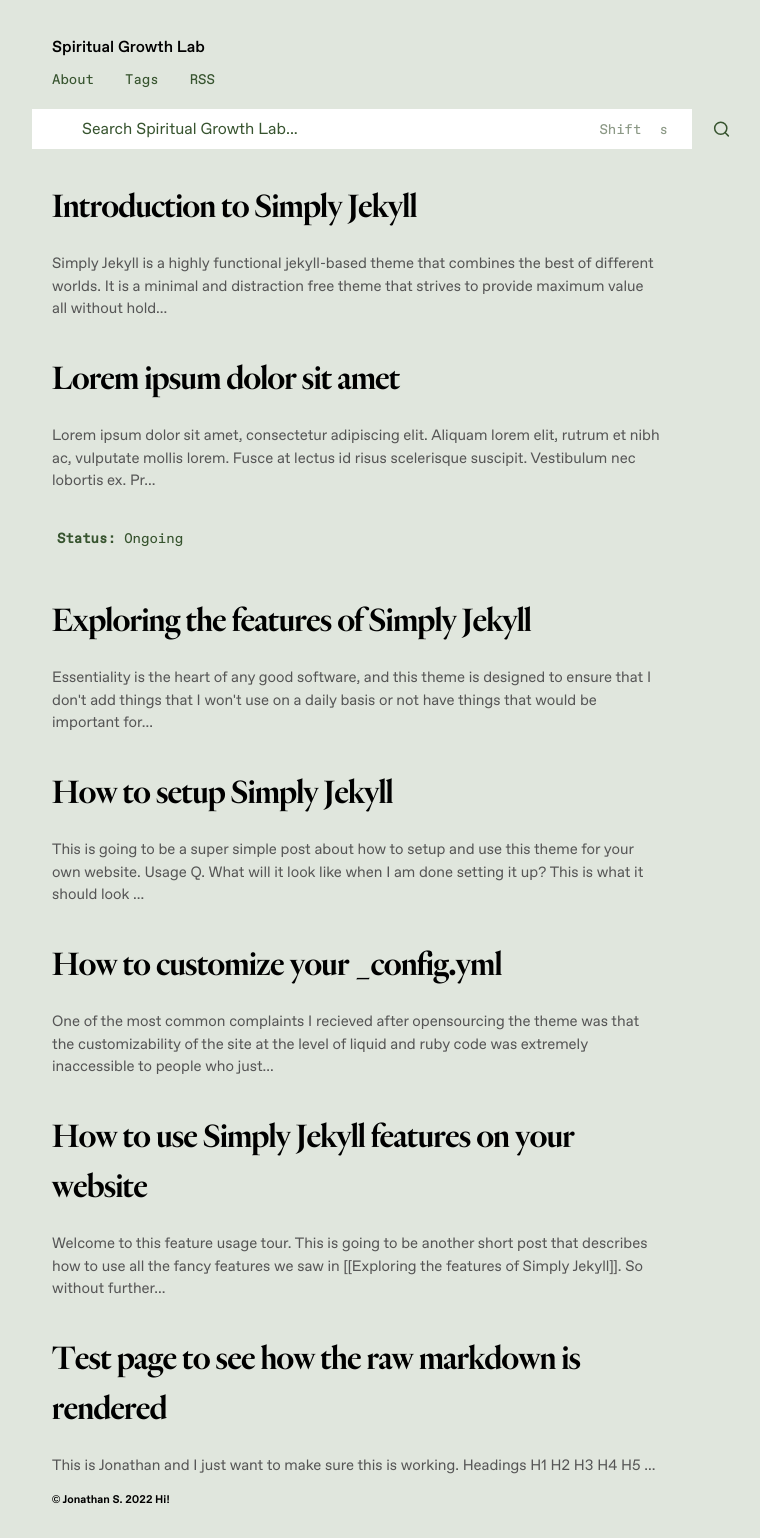
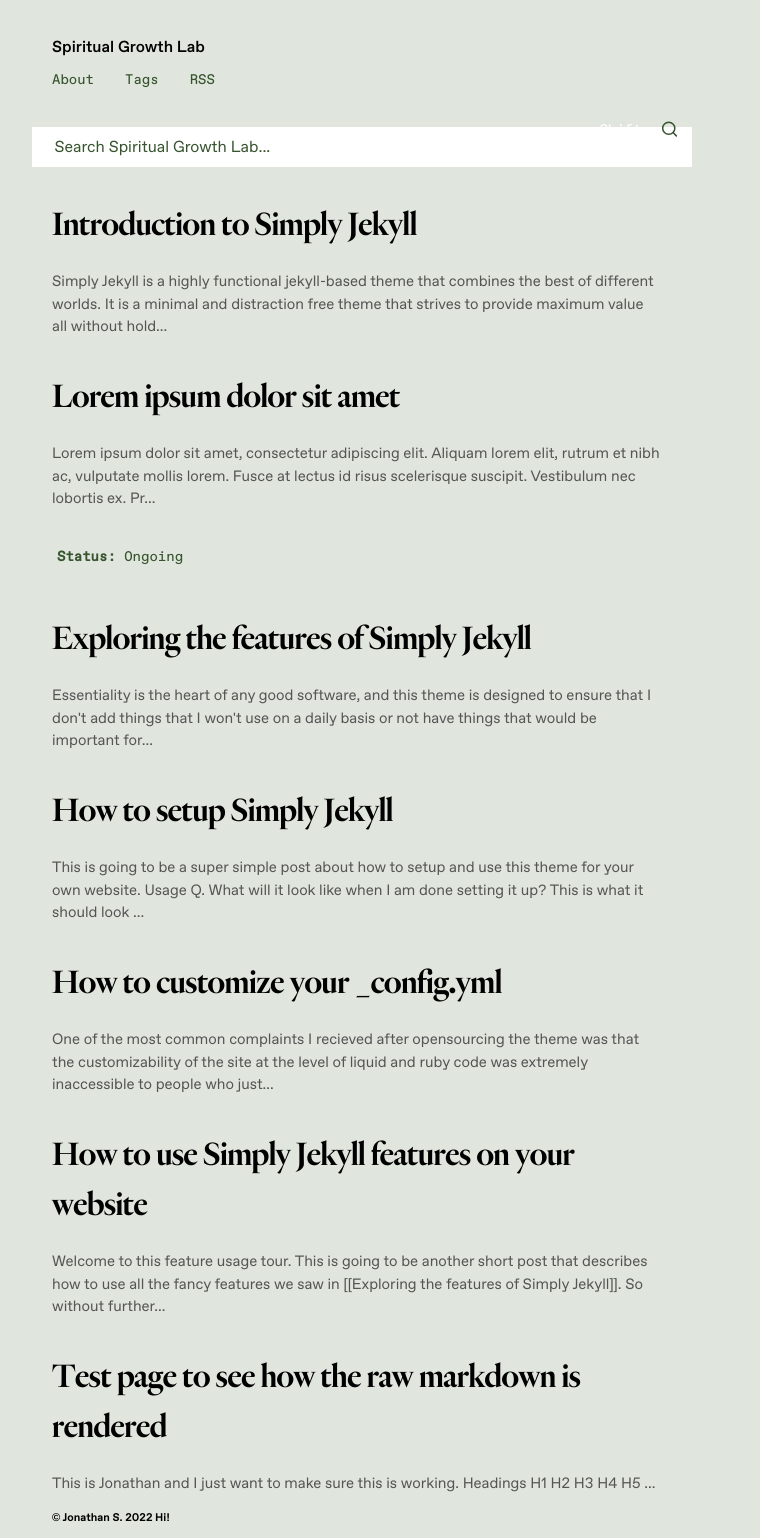
Before and after one commit to jsantiago611/digital-garden-master, a Jekyll site: the page built from index.md, in a window 1280 px wide. Shown: the whole page, without its empty margins (278-1038 px from the left). Built offline with Jekyll 4.4.1, drawn with Linux system fonts in a browser that asks for light colours.

Commit message:
searchbar ui, tag margin-top

```diff
--- a/assets/css/Style.css
+++ b/assets/css/Style.css
@@ -760,6 +760,8 @@ hr {
     font-size: var(--font-size-medium);
     /*border-bottom: 1px solid var(--green);*/
     background-color: var(--white);
+    margin-top: 1em;
+    padding: 0 1.25em;
 }
 
 ::placeholder {
@@ -771,7 +773,7 @@ hr {
     position: absolute;
     vertical-align: middle;
     margin-top: -2px;
-    padding-left: 20px;
+    margin-left: -2em;
     stroke: var(--green) !important;
     padding-top: 12.5px;
     z-index: 1;
@@ -790,7 +792,7 @@ hr {
 .search-shortcut kbd:first-child, .search-shortcut kbd:nth-child(2) {
     vertical-align: middle;
     display: inline-block;
-    color: var(--gray-500);
+    color: var(--white);
     font-size: var(--font-size-small);
     border-radius: 0.2em;
     padding: 0.1em 0.3em;
@@ -1050,9 +1052,9 @@ hr {
 
 .tags {
     list-style: none;
-    margin-top: -1.5rem;
+    margin-top: -0.5rem;
       @media (min-width: 60rem) {
-         margin-top: -3rem;
+         margin-top: 0;
       }
     overflow: hidden;
     padding: 0;
```
